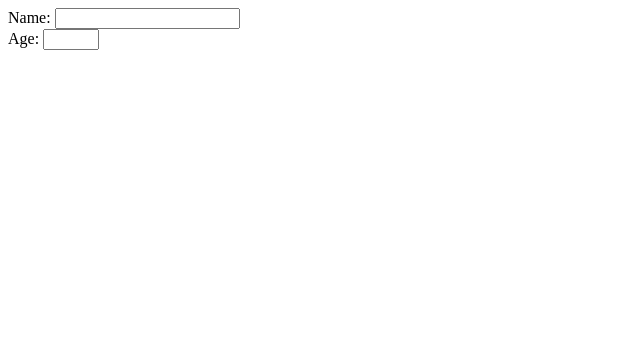
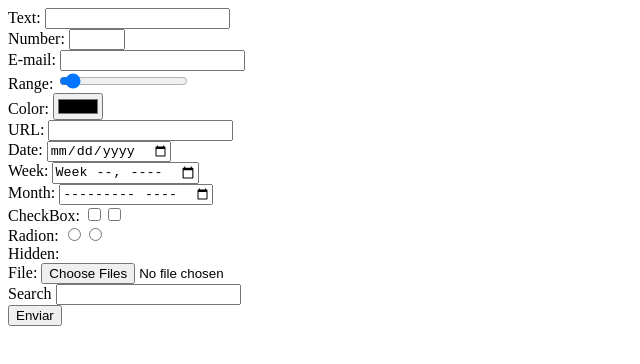
Before and after one commit to robinsondl/Formacao-HTML5-DIO, a plain HTML site: page tagsInput.html in a window 1280 px wide. Shown: the whole page, without its empty margins (0-640 px from the left). Drawn offline with Linux system fonts and the light colour scheme.

Commit message:
Update tagsInput.html

```diff
--- a/tagsInput.html
+++ b/tagsInput.html
@@ -10,8 +10,22 @@
     </head>
     <body>
         <form>
-            <label>Name: </label><input type="text" /> <br>
-            <label>Age: </label> <input type="number" min="0" max="99"/>
+            <label>Text: </label><input type="text"/><br>
+            <label>Number: </label> <input type="number" min="0" step="5" max="99"/><br>
+            <label>E-mail: </label> <input type="email"/><br>
+            <label>Range:</label> <input type="range" min="0" max="100" value="5"/><br>
+            <label>Color: </label> <input type="color"/><br>
+            <label>URL: </label> <input type="url"/><br>
+            <label>Date: </label> <input type="date" /><br>
+            <label>Week: </label> <input type="week" /> <br>
+            <label>Month: </label> <input type="month" /> <br>
+            <label>CheckBox: </label> <input type="checkbox" /></label><input type="checkbox"/> <br>
+            <label>Radion: </label> <input type="radio" name="aceita"/></label><input  type="radio" name="aceita"/> <br>
+            <label>Hidden: </label> <input type="hidden"/> <br>
+            <label>File: </label> <input type="file" multiple /> <br>
+            <label>Search</label> <input type="search"/> <br>
+            <!-- <label>Button: </label> <input type="button" value="Enviar" /> <br> -->
+             <button type="button"> Enviar</button> <br>
         </form>
     </body>
 </html>
```
